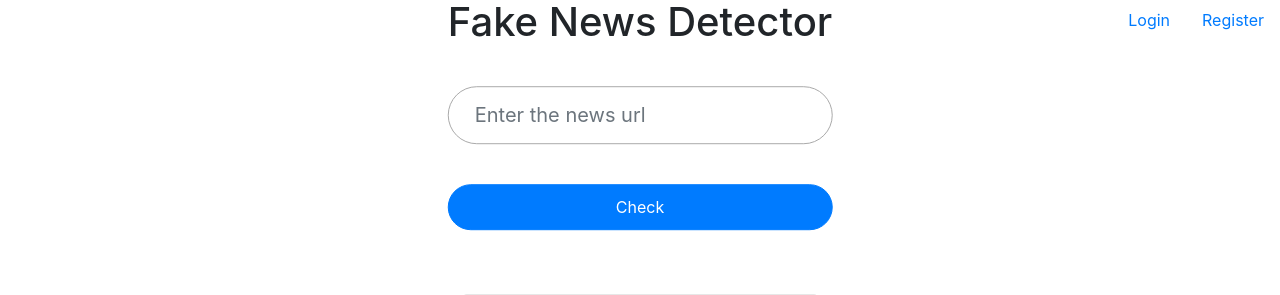
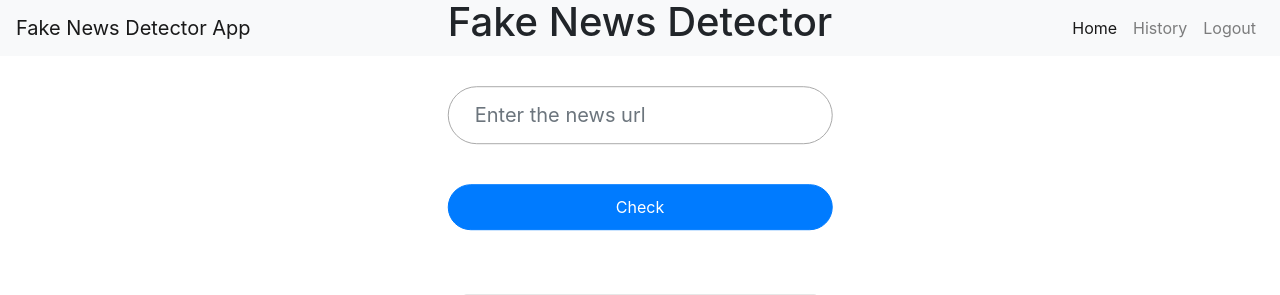
Before and after one commit to jonathanlee06/FakeNewsDetectorApp, a Flask app: template templates/main.html in a window 1280 px wide. Shown: the top 295 px of the page. Run offline with Flask 2, Linux system fonts and the light colour scheme; the template is opened without the code that fills it, so the values that code supplies are empty; the visitor is signed in with stand-in values (Sample User, id 1); some libraries are stand-ins or nearby versions.

Commit message:
dynamic navbar

```diff
--- /dev/null
+++ b/templates/includes/_navbar.html
@@ -0,0 +1,28 @@
+<nav class="navbar navbar-expand-lg navbar-light bg-light">
+    <a class="navbar-brand" href="#">Fake News Detector App</a>
+    <button class="navbar-toggler" type="button" data-toggle="collapse" data-target="#navbarNav" aria-controls="navbarNav" aria-expanded="false" aria-label="Toggle navigation">
+      <span class="navbar-toggler-icon"></span>
+    </button>
+    <div class="collapse navbar-collapse justify-content-end" id="navbarNav">
+      <ul class="navbar-nav">
+        <li class="nav-item active">
+          <a class="nav-link" href="#">Home <span class="sr-only">(current)</span></a>
+        </li>
+        {% if session.logged_in %}
+            <li class="nav-item">
+                <a class="nav-link" href="{{url_for('history') }}">History</a>
+            </li>
+            <li class="nav-item">
+                <a class="nav-link" href="{{url_for('logout') }}">Logout</a>
+            </li>
+        {% else %}
+            <li class="nav-item">
+                <a class="nav-link" href="{{url_for('register') }}">Register</a>
+            </li>
+            <li class="nav-item">
+                <a class="nav-link" href="{{url_for('login') }}">Login</a>
+            </li>
+        {% endif %}
+      </ul>
+    </div>
+  </nav>
--- a/templates/main.html
+++ b/templates/main.html
@@ -21,14 +21,15 @@
 
 <body>
 
-  <ul class="nav justify-content-end">
+  <!-- <ul class="nav justify-content-end">
     <li class="nav-item">
       <a class="nav-link" href="{{url_for('login') }}">Login</a>
     </li>
     <li class="nav-item">
       <a class="nav-link" href="{{url_for('register') }}">Register</a>
     </li>
-  </ul>
+  </ul> -->
+  {% include 'includes/_navbar.html' %}
 
  <div style="margin: 0 auto; position: absolute; top: 50%; left: 50%; transform: translate(-50%, -50%);" align="center">
 	<h1 style="text-align: center; padding-bottom: 2rem;">Fake News Detector</h1>
```
